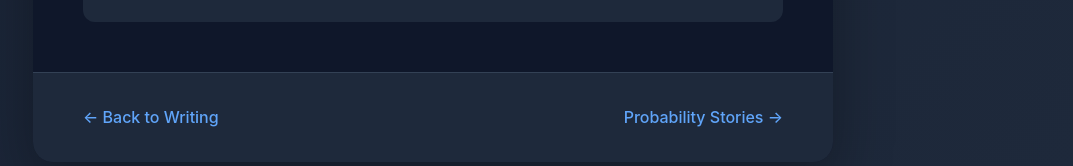
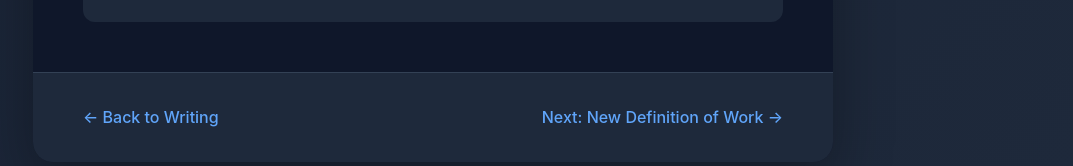
Before and after one commit to andisheGhs/andisheGhs.github.io, a Jekyll site: the page articles/RLS.html, which Jekyll copies as it is, in a window 1280 px wide and 900 px high, scrolled down 3429 px. Shown: the part 718-884 px from the top of the window, without its empty margins (207-1280 px from the left). Built offline with Jekyll 4.4.1, drawn with Linux system fonts in a browser that asks for light colours.

Commit message:
RLS updated to have next to be the work

```diff
--- a/articles/RLS.html
+++ b/articles/RLS.html
@@ -542,8 +542,8 @@
             <a href="../writing.html" class="nav-link">
                 ← Back to Writing
             </a>
-            <a href="math-objects-humans.html" class="nav-link">
-                Probability Stories →
+            <a href="new-definition-of-work.html" class="nav-link">
+                Next: New Definition of Work →
             </a>
         </nav>
     </div>
```
